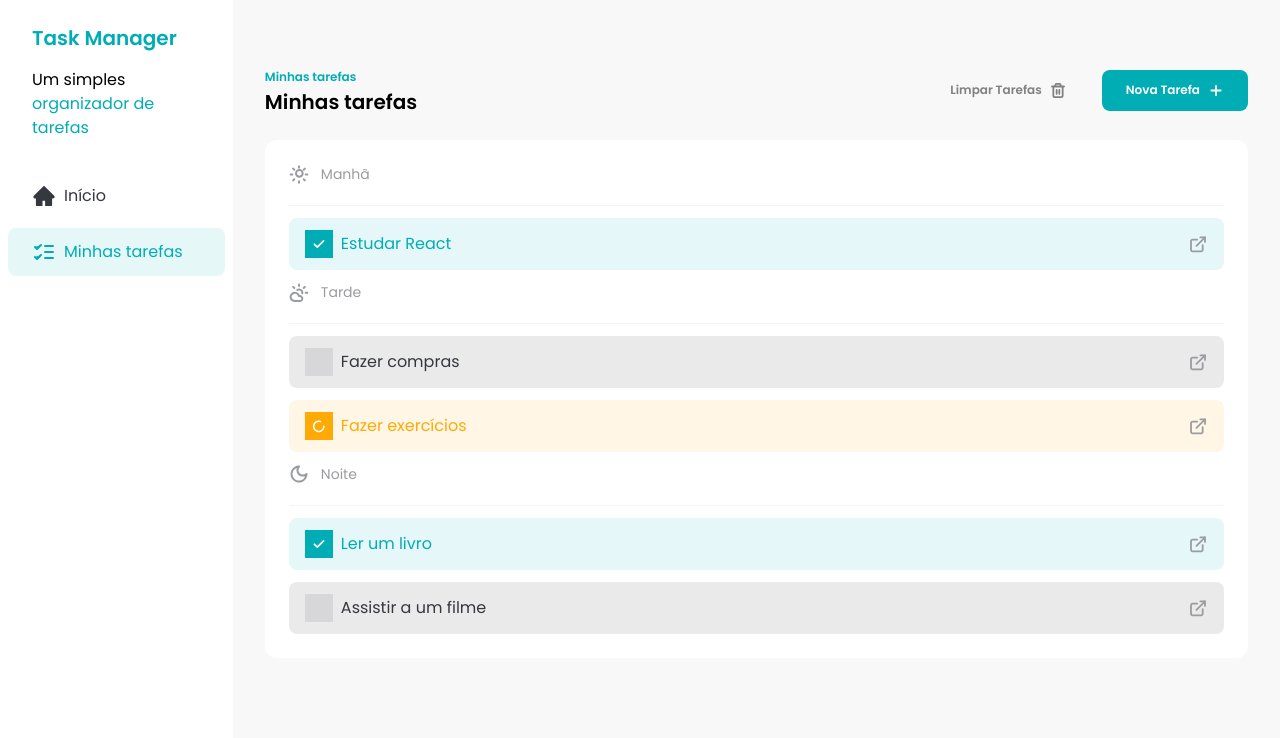
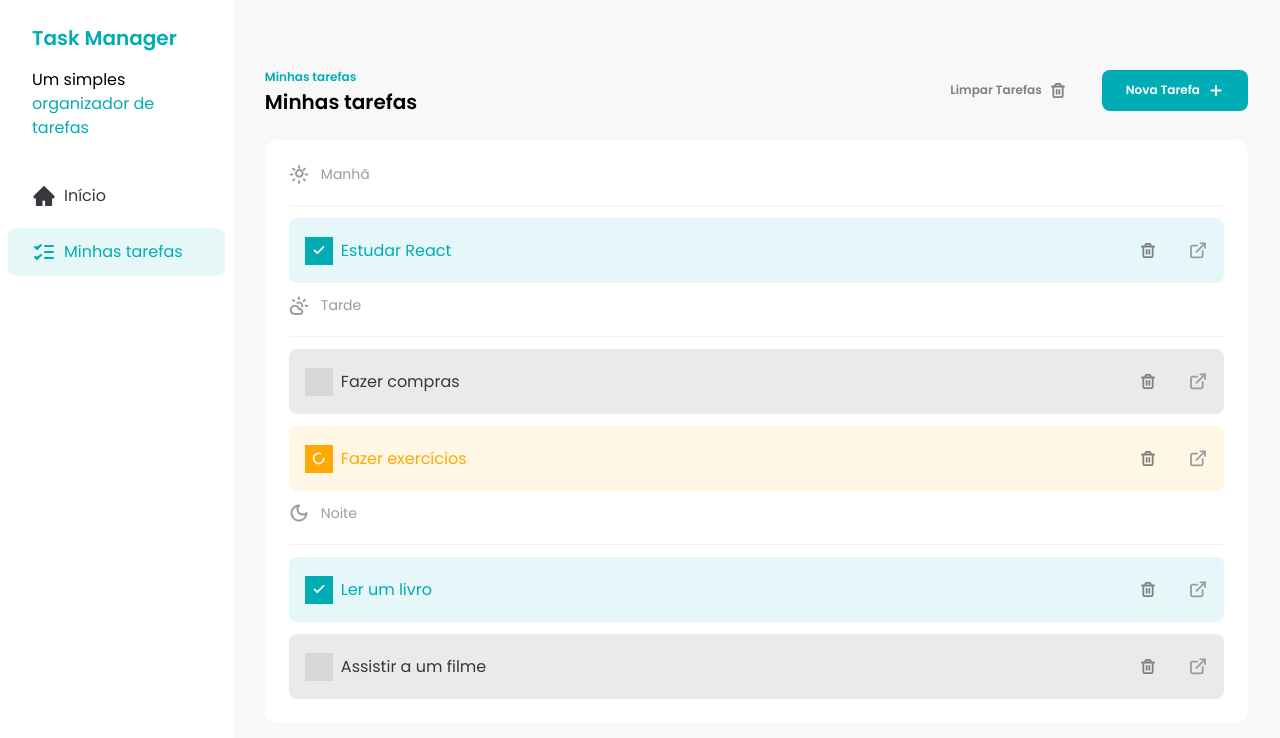
Before and after one commit to KaioAntonio/Task-Manager-FSC, a React (Vite) app: page / in a window 1280 px wide. Shown: the top 738 px of the page. Built offline with nearby package versions, Linux system fonts and the light colour scheme.

Commit message:
feat: ensure task can be deleted

```diff
--- a/src/components/Button.jsx
+++ b/src/components/Button.jsx
@@ -1,4 +1,4 @@
-const Button = ({ children, variant = 'primary' }) => {
+const Button = ({ children, variant = 'primary', ...rest }) => {
   const getVariantClasses = () => {
     if (variant === 'primary') {
       return 'bg-[#00ADB5] text-white';
@@ -10,6 +10,7 @@
 
   return (
     <button
+      {...rest}
       className={`flex items-center gap-2 rounded-lg px-6 py-3 text-xs font-semibold transition hover:opacity-70 ${getVariantClasses()}`}
     >
       {children}
--- a/src/components/TaskItem.jsx
+++ b/src/components/TaskItem.jsx
@@ -1,8 +1,10 @@
 import CheckIcon from '../assets/icons/check.svg?react';
 import LoaderIcon from '../assets/icons/loader-circle.svg?react';
 import DetaisIcon from '../assets/icons/details.svg?react';
+import TrashIcon from '../assets/icons/trash-2.svg?react';
+import Button from './Button';
 
-const TaskItem = ({ task, handleTaskCheckboxClick }) => {
+const TaskItem = ({ task, handleCheckboxClick, handleDeleteClick }) => {
   const getStatusClasses = () => {
     if (task.status === 'done') {
       return 'bg-[#00ADB5] text-[#00ADB5]';
@@ -27,16 +29,25 @@
             type="checkbox"
             checked={task.status === 'done'}
             className="absolute h-full w-full cursor-pointer opacity-0"
-            onChange={() => handleTaskCheckboxClick(task.id)} //Quando for chamar uma função que recebe como prop e precisa passar parametro precisa ser assim
+            onChange={() => handleCheckboxClick(task.id)} //Quando for chamar uma função que recebe como prop e precisa passar parametro precisa ser assim
           />
           {task.status === 'done' && <CheckIcon />}
           {task.status === 'in_progress' && <LoaderIcon />}
         </label>
         {task.title}
       </div>
-      <a href="#" className="transition hover:opacity-75">
-        <DetaisIcon />
-      </a>
+      <div className="flex items-center gap-2">
+        <Button
+          onClick={() => handleDeleteClick(task.id)}
+          variant="ghost"
+          className="flex items-center gap-2"
+        >
+          <TrashIcon className="text-[#9a9c9f]" />
+        </Button>
+        <a href="#" className="transition hover:opacity-75">
+          <DetaisIcon />
+        </a>
+      </div>
     </div>
   );
 };
--- a/src/components/Tasks.jsx
+++ b/src/components/Tasks.jsx
@@ -34,6 +34,11 @@
     setTasks(newTasks);
   };
 
+  const handleDeleteClick = (taskId) => {
+    const newTasks = tasks.filter((task) => task.id !== taskId);
+    setTasks(newTasks);
+  };
+
   return (
     <div className="w-full space-y-6 px-8 py-16">
       <div className="flex justify-between">
@@ -64,7 +69,8 @@
             <TaskItem
               key={task.id}
               task={task}
-              handleTaskCheckboxClick={handleTaskCheckboxClick}
+              handleCheckboxClick={handleTaskCheckboxClick}
+              handleDeleteClick={handleDeleteClick}
             />
           ))}
         </div>
@@ -74,7 +80,8 @@
             <TaskItem
               key={task.id}
               task={task}
-              handleTaskCheckboxClick={handleTaskCheckboxClick}
+              handleCheckboxClick={handleTaskCheckboxClick}
+              handleDeleteClick={handleDeleteClick}
             />
           ))}
         </div>
@@ -84,7 +91,8 @@
             <TaskItem
               key={task.id}
               task={task}
-              handleTaskCheckboxClick={handleTaskCheckboxClick}
+              handleCheckboxClick={handleTaskCheckboxClick}
+              handleDeleteClick={handleDeleteClick}
             />
           ))}
         </div>
```
